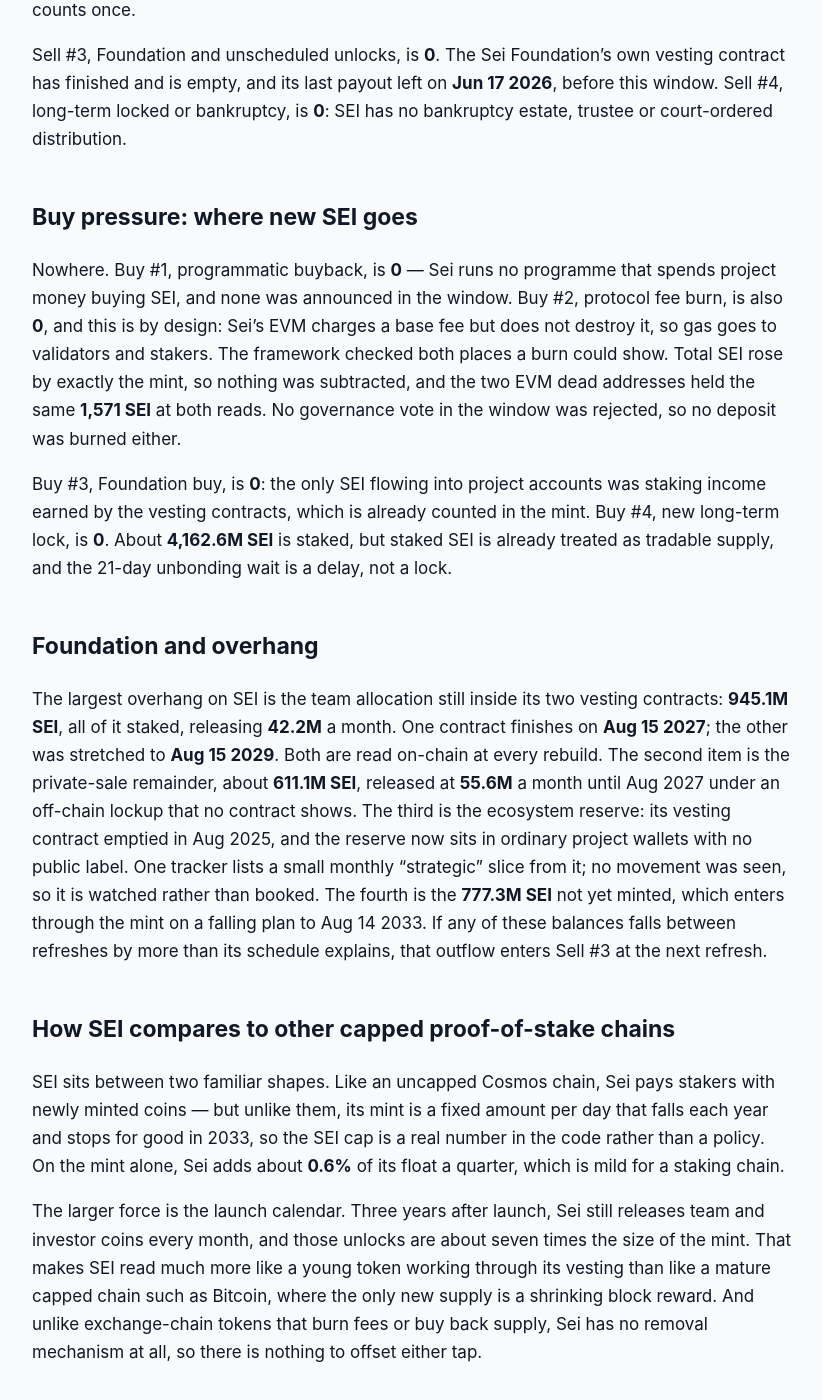
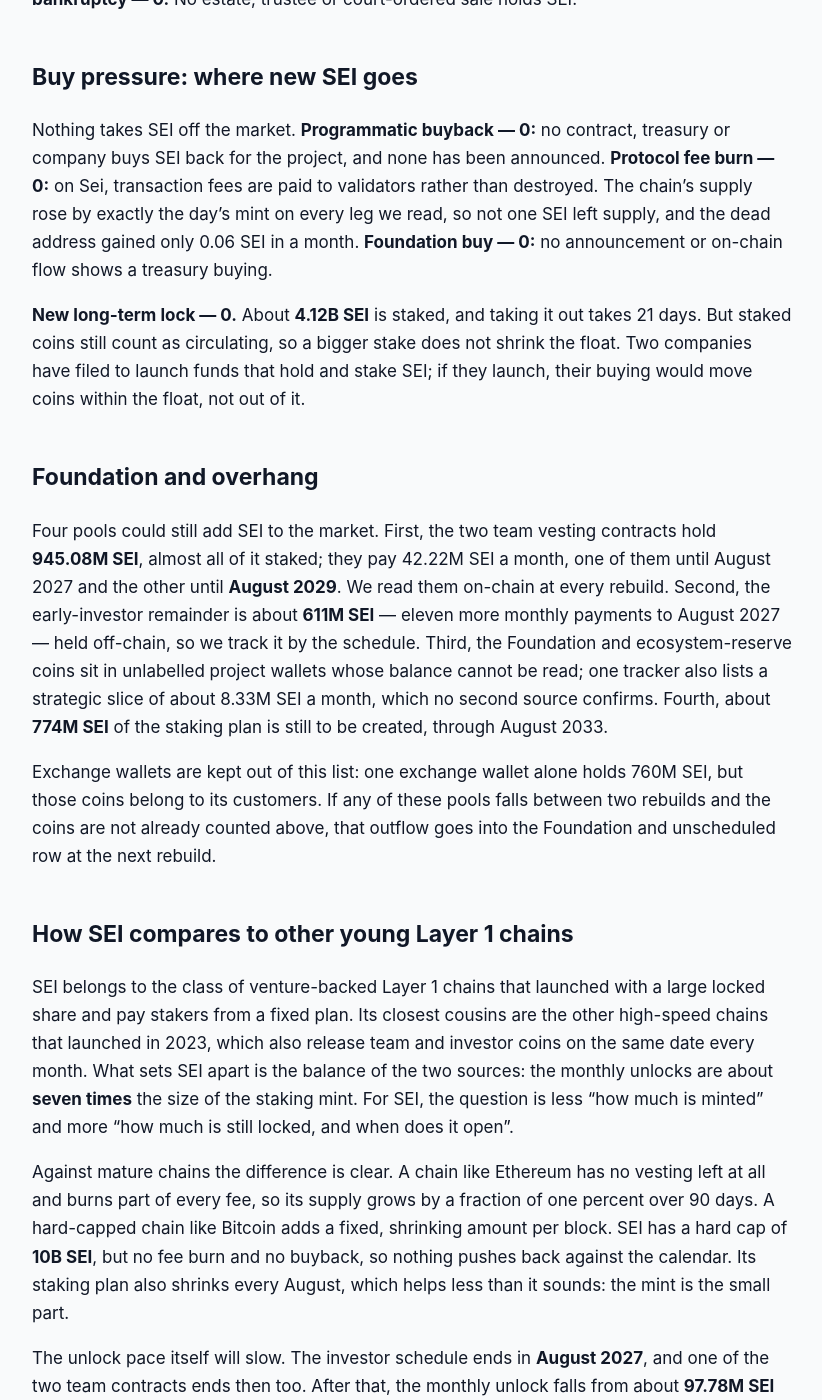
Before and after one commit to jeevansongmy-spec/mrnasdog-articles, a Jekyll site: the page built from crypto/sei-pressure-framework.md, in a window 1280 px wide and 1400 px high, scrolled down 1423 px. Shown: the whole window, without its empty margins (228-1050 px from the left). Built offline with Jekyll 4.4.1, drawn with Linux system fonts in a browser that asks for light colours; some of the changed text lies outside the part shown.

Commit message:
publish: crypto/sei-pressure-framework

```diff
--- a/crypto/sei-pressure-framework.md
+++ b/crypto/sei-pressure-framework.md
@@ -1,6 +1,6 @@
 ---
 title:         "SEI Inflation Analysis · September 2026 · Supply growing · projected to keep growing"
-description:   "Supply growing: SEI reads +4.99% over 90 days. Sei minted 42.9M for stakers and team and investor unlocks released 293.3M, with no fee burn and no buyback."
+description:   "SEI supply is growing: 293M SEI of team and investor unlocks plus 42M newly minted gives +4.98% net in 90 days, about the same next. No burn, no buyback."
 canonical_url: "https://mrnasdog.com/research/sei/inflation"
 tags:           ["crypto", "sei", "cosmos", "layer1"]
 published:     true
@@ -10,42 +10,48 @@ Originally published at [SEI Inflation Analysis · September 2026 · Supply grow
 
 # SEI Inflation Analysis · September 2026 · Supply growing · projected to keep growing
 
-SEI supply is growing and is projected to keep growing: the MrNasdog Pressure Framework reads Sei at **+4.99%** over the last 90 days and **+4.96%** over the next 90. Two taps feed it — a staking mint paid every day that created **42.9M SEI**, and monthly team and investor unlocks that released **293.3M SEI** — while nothing is burned or bought back, so buy pressure is **0**. SEI has a hard cap of **10,000M**, but **2,489.3M SEI** already created still sits outside the counted float, and **777.3M** is yet to be minted.
+SEI supply is growing fast, and it will keep growing. In the 90 days to **Sep 29 2026**, **335.45M SEI** reached the market against a circulating supply of **6.73B SEI** — a net rise of **+4.98%**, with nothing on the buy side to offset it. Most of it is not new money being printed: it is **293.33M SEI** of team and early-investor coins unlocking on a fixed monthly calendar, plus **42.12M SEI** of new coins the Sei Network pays to stakers. The next 90 days look almost the same, at **+4.96%**.
 
 ## The verdict, in one paragraph
 
-Against a circulating base of **6,733.3M SEI**, the framework books **336.2M SEI** of sell pressure and **0** of buy pressure over the trailing 90 days — a net of **+4.99%** — and **334.1M SEI**, or **+4.96%**, for the next 90 days. The inflation monitor reads **+0.11%** for the same window, a gap of **4.89 percentage points**, well over the 0.5-point tolerance, so the overview carries a monitor-gap warning. The gap has one cause: the float figure the monitor divides by has sat at **6,733.3M SEI** since **Feb 2026** and has not taken a single step since, while the Sei chain kept minting every day and the team vesting contracts kept paying every month. The monitor cannot see flows its own figure never records. The label for SEI is **a capped chain still paying out its launch allocations**: about a twentieth of the float added every quarter, with nothing taken back.
+The MrNasdog Pressure Framework reads SEI at **+4.98%** net supply growth over the last 90 days and **+4.96%** for the next 90. The inflation monitor reads only **+0.06%**, a gap of **4.92 percentage points**, so the page carries a ⚠ data-conflict chip. The reason is plain once you look: the circulating figure the monitor divides by rose every month until **Feb 16 2026** and has not moved since, while on-chain the team vesting contracts kept paying out and the chain kept minting. We keep our own number. SEI is an **unlock-driven, inflationary-by-design** Layer 1: the supply growth comes from a calendar, not from demand.
 
 ## Sell pressure: where new SEI comes from
 
-Sell #1, protocol inflation, is **42.9M SEI**. Sei's mint module creates SEI on a fixed yearly plan and pays it to validators and stakers, with no community tax held back. The plan is set by calendar date, not by block: it paid **494,505 SEI a day** until **Aug 14 2026**, then stepped down to **453,297 SEI a day** from **Aug 15 2026**, when the yearly amount fell from 180M to 165M SEI. The forward column uses the new rate only, which is why it is lower: **40.8M SEI**. These are brand-new coins that did not exist before, so every one is new tradable supply. The Sei chain confirms it: total SEI rose from **9,212.3M** on **Aug 30 2026** to **9,222.7M** on **Sep 22 2026**, exactly 23 days of mint to the last decimal.
+**Protocol inflation — 42.12M SEI.** Sei Network creates new SEI once a day and pays it to stakers. The amounts are written into the chain as a ten-year plan that adds **1.50B SEI** in total on top of the **8.50B** created at launch in August 2023. Each plan year runs from Aug 15 to Aug 14, and the yearly amount steps down: **180M SEI** for the year that ended in August 2026, **165M SEI** for the year that started on **Aug 15 2026**. So the last 90 days hold 43 days at about 494,505 SEI and 46 days at about 453,297 SEI. We checked the chain's total supply across Sep 9 to Sep 29 2026: it rose by exactly the minted amount on every day read, to **9.23B SEI**. The next 90 days run fully at the lower rate, about **40.80M SEI**.
 
-Sell #2, vesting unlocks, is **293.3M SEI**, and it has two parts. The first is the Sei team allocation, which does not sit in ordinary wallets: it is held in two on-chain vesting contracts that stake the locked coins and release a fixed slice on the 15th of each month — **22.2M** from one and **20M** from the other, **42.2M SEI** in all. The framework read these contracts directly rather than trusting a calendar. They paid out on **Jul 16**, **Aug 17** and **Sep 16 2026**, and each payment moved on through a project account to team wallets, so **126.7M SEI** left the lock and reached spendable hands. The second part is the private-sale investors, who receive **55.6M SEI** a month on the same calendar. Their coins are not held in any readable contract, so the published schedule stands: **166.7M SEI** over the window. Every one of these tranches came after the counted float stopped moving, so each one crosses from outside that float into it, and counts once.
+**Vesting unlocks — 293.33M SEI.** This is the row that decides the SEI verdict. The team's **2.00B SEI** sits in two on-chain vesting contracts. Every month they release **42.22M SEI** to a team wallet — we saw the payments land on **Jul 16**, **Aug 17** and **Sep 16 2026**, and the contracts' own counters moved by the same amount. That is **126.67M SEI** in the window. Early investors hold **2.00B SEI** on a one-year cliff followed by three years of monthly vesting, which works out to **55.56M SEI** a month until August 2027. Their coins are not held in a contract we can read, so we use the published schedule: **166.67M SEI** across Jul 15, Aug 15 and Sep 15 2026.
 
-Sell #3, Foundation and unscheduled unlocks, is **0**. The Sei Foundation's own vesting contract has finished and is empty, and its last payout left on **Jun 17 2026**, before this window. Sell #4, long-term locked or bankruptcy, is **0**: SEI has no bankruptcy estate, trustee or court-ordered distribution.
+**Foundation and unscheduled unlocks — 0.** The Foundation's 900M SEI and the ecosystem reserve both finished vesting by August 2025; their escrow contracts are now empty. Those coins sit in project wallets without public labels, and no release from them was found this window, so the row books zero and lists them as an overhang. **Long-term locked or bankruptcy — 0.** No estate, trustee or court-ordered sale holds SEI.
 
 ## Buy pressure: where new SEI goes
 
-Nowhere. Buy #1, programmatic buyback, is **0** — Sei runs no programme that spends project money buying SEI, and none was announced in the window. Buy #2, protocol fee burn, is also **0**, and this is by design: Sei's EVM charges a base fee but does not destroy it, so gas goes to validators and stakers. The framework checked both places a burn could show. Total SEI rose by exactly the mint, so nothing was subtracted, and the two EVM dead addresses held the same **1,571 SEI** at both reads. No governance vote in the window was rejected, so no deposit was burned either.
+Nothing takes SEI off the market. **Programmatic buyback — 0:** no contract, treasury or company buys SEI back for the project, and none has been announced. **Protocol fee burn — 0:** on Sei, transaction fees are paid to validators rather than destroyed. The chain's supply rose by exactly the day’s mint on every leg we read, so not one SEI left supply, and the dead address gained only 0.06 SEI in a month. **Foundation buy — 0:** no announcement or on-chain flow shows a treasury buying.
 
-Buy #3, Foundation buy, is **0**: the only SEI flowing into project accounts was staking income earned by the vesting contracts, which is already counted in the mint. Buy #4, new long-term lock, is **0**. About **4,162.6M SEI** is staked, but staked SEI is already treated as tradable supply, and the 21-day unbonding wait is a delay, not a lock.
+**New long-term lock — 0.** About **4.12B SEI** is staked, and taking it out takes 21 days. But staked coins still count as circulating, so a bigger stake does not shrink the float. Two companies have filed to launch funds that hold and stake SEI; if they launch, their buying would move coins within the float, not out of it.
 
 ## Foundation and overhang
 
-The largest overhang on SEI is the team allocation still inside its two vesting contracts: **945.1M SEI**, all of it staked, releasing **42.2M** a month. One contract finishes on **Aug 15 2027**; the other was stretched to **Aug 15 2029**. Both are read on-chain at every rebuild. The second item is the private-sale remainder, about **611.1M SEI**, released at **55.6M** a month until Aug 2027 under an off-chain lockup that no contract shows. The third is the ecosystem reserve: its vesting contract emptied in Aug 2025, and the reserve now sits in ordinary project wallets with no public label. One tracker lists a small monthly "strategic" slice from it; no movement was seen, so it is watched rather than booked. The fourth is the **777.3M SEI** not yet minted, which enters through the mint on a falling plan to Aug 14 2033. If any of these balances falls between refreshes by more than its schedule explains, that outflow enters Sell #3 at the next refresh.
+Four pools could still add SEI to the market. First, the two team vesting contracts hold **945.08M SEI**, almost all of it staked; they pay 42.22M SEI a month, one of them until August 2027 and the other until **August 2029**. We read them on-chain at every rebuild. Second, the early-investor remainder is about **611M SEI** — eleven more monthly payments to August 2027 — held off-chain, so we track it by the schedule. Third, the Foundation and ecosystem-reserve coins sit in unlabelled project wallets whose balance cannot be read; one tracker also lists a strategic slice of about 8.33M SEI a month, which no second source confirms. Fourth, about **774M SEI** of the staking plan is still to be created, through August 2033.
 
-## How SEI compares to other capped proof-of-stake chains
+Exchange wallets are kept out of this list: one exchange wallet alone holds 760M SEI, but those coins belong to its customers. If any of these pools falls between two rebuilds and the coins are not already counted above, that outflow goes into the Foundation and unscheduled row at the next rebuild.
 
-SEI sits between two familiar shapes. Like an uncapped Cosmos chain, Sei pays stakers with newly minted coins — but unlike them, its mint is a fixed amount per day that falls each year and stops for good in 2033, so the SEI cap is a real number in the code rather than a policy. On the mint alone, Sei adds about **0.6%** of its float a quarter, which is mild for a staking chain.
+## How SEI compares to other young Layer 1 chains
 
-The larger force is the launch calendar. Three years after launch, Sei still releases team and investor coins every month, and those unlocks are about seven times the size of the mint. That makes SEI read much more like a young token working through its vesting than like a mature capped chain such as Bitcoin, where the only new supply is a shrinking block reward. And unlike exchange-chain tokens that burn fees or buy back supply, Sei has no removal mechanism at all, so there is nothing to offset either tap.
+SEI belongs to the class of venture-backed Layer 1 chains that launched with a large locked share and pay stakers from a fixed plan. Its closest cousins are the other high-speed chains that launched in 2023, which also release team and investor coins on the same date every month. What sets SEI apart is the balance of the two sources: the monthly unlocks are about **seven times** the size of the staking mint. For SEI, the question is less "how much is minted" and more "how much is still locked, and when does it open".
+
+Against mature chains the difference is clear. A chain like Ethereum has no vesting left at all and burns part of every fee, so its supply grows by a fraction of one percent over 90 days. A hard-capped chain like Bitcoin adds a fixed, shrinking amount per block. SEI has a hard cap of **10B SEI**, but no fee burn and no buyback, so nothing pushes back against the calendar. Its staking plan also shrinks every August, which helps less than it sounds: the mint is the small part.
+
+The unlock pace itself will slow. The investor schedule ends in **August 2027**, and one of the two team contracts ends then too. After that, the monthly unlock falls from about **97.78M SEI** to **20M SEI** until August 2029. Until then, SEI stays among the faster-growing supplies we track.
 
 ## What to watch in the next 90 days
 
-First, the monthly unlocks on **Oct 15**, **Nov 15** and **Dec 15 2026**, about **97.8M SEI** each across team and investors; the team contracts' payouts will be read on-chain. Second, the mint, which should run at **453,297 SEI**until Aug 14 2027. Third, Sei governance: the window's votes covered network upgrades, cross-chain transfer settings and consensus timing, none of them supply-changing, but a vote could add a burn or change the mint. Fourth, the ecosystem reserve wallets, the one pool with a spender rather than a schedule. Fifth, the float figure the monitor divides by — if it starts moving again, the monitor gap should close on its own.
+**Oct 15 2026, Nov 15 2026 and Dec 15 2026:** the next three monthly unlocks, about **97.78M SEI** each — 42.22M from the team contracts and 55.56M for early investors. The team contracts are already moving coins out of staking ahead of the October payment. **Oct 23 2026:** the target date for one staked-SEI fund; fund buying would add demand but would not change supply. **The mint to stakers:** steady at about 453,297 SEI a day until August 2027, unless a governance vote changes the plan — none is pending. **The Foundation wallets:** any sale from the unlabelled reserve would add a new row.
 
 ## Summary
 
-The MrNasdog Pressure Framework reads SEI at **+4.99%** over the trailing 90 days and **+4.96%** projected forward: supply growing, projected to keep growing. The mechanism is two taps and no drain — a staking mint of about 0.45M SEI a day and monthly team and investor unlocks of about 97.8M SEI, against zero burn and zero buyback. The key risk is that the unlocks run on a fixed calendar until 2027 for investors and 2029 for part of the team, with **945.1M SEI** still in the team contracts. The ceiling is the **10,000M SEI** cap, which the mint reaches only in 2033.
+SEI is inflationary by design: the Pressure Framework counts **335.45M SEI** reaching the market in 90 days against **6.73B** in circulation, **+4.98%**, and projects **+4.96%** for the next 90 days. The main driver is the monthly release of team and early-investor coins, about 97.78M SEI a month, with a smaller mint to stakers each day on top. There is no fee burn and no buyback, so nothing offsets it. The pace should ease only after August 2027, when the investor schedule ends; until then, the 10B SEI cap is a ceiling, not a brake.
 
-MrNasdog Pressure Framework analysis of SEI, Metric 1 — Inflation. Data + explanation only. Not financial advice. Updated Sep 23 2026.
+---
+
+*MrNasdog Pressure Framework analysis of SEI, Metric 1 — Inflation. Data + explanation only. Not financial advice. Checked Sep 29 2026.*
```
